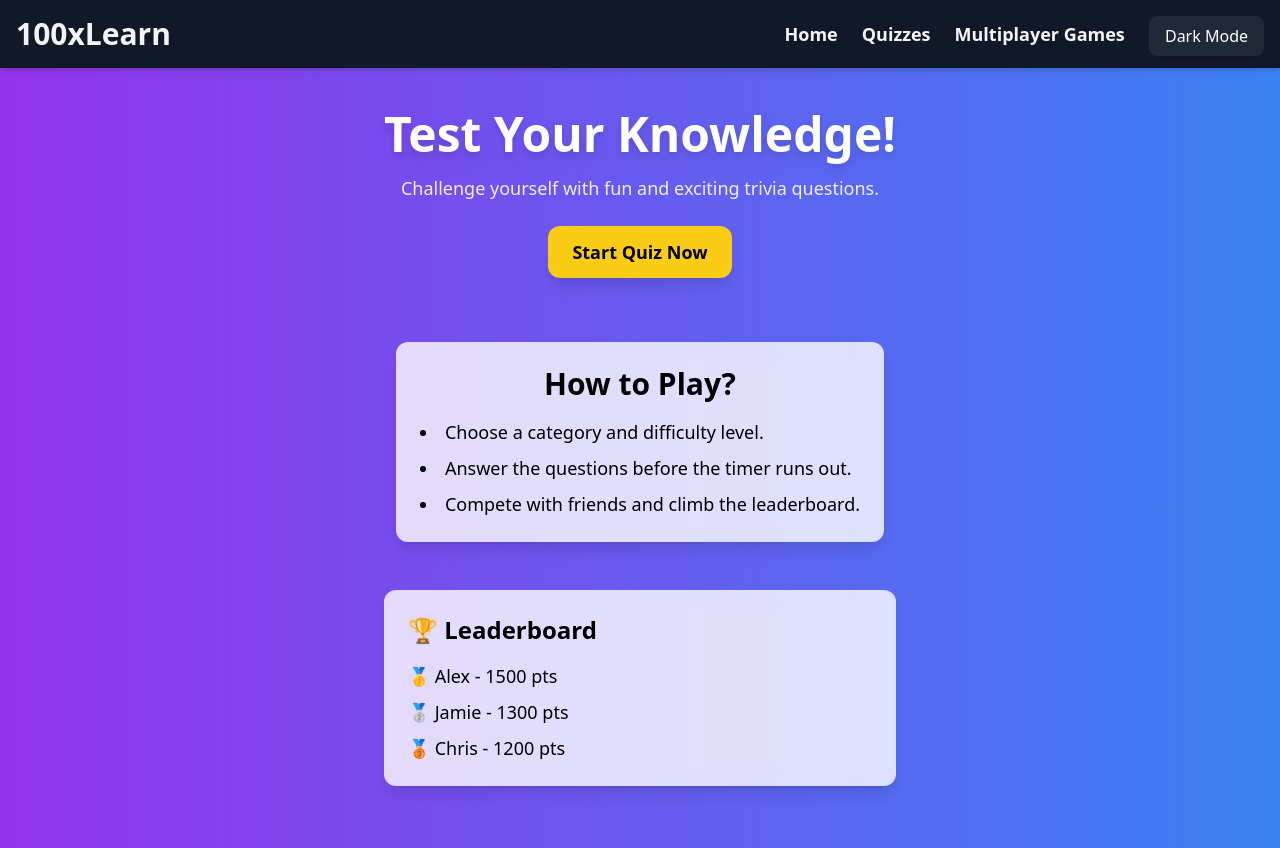
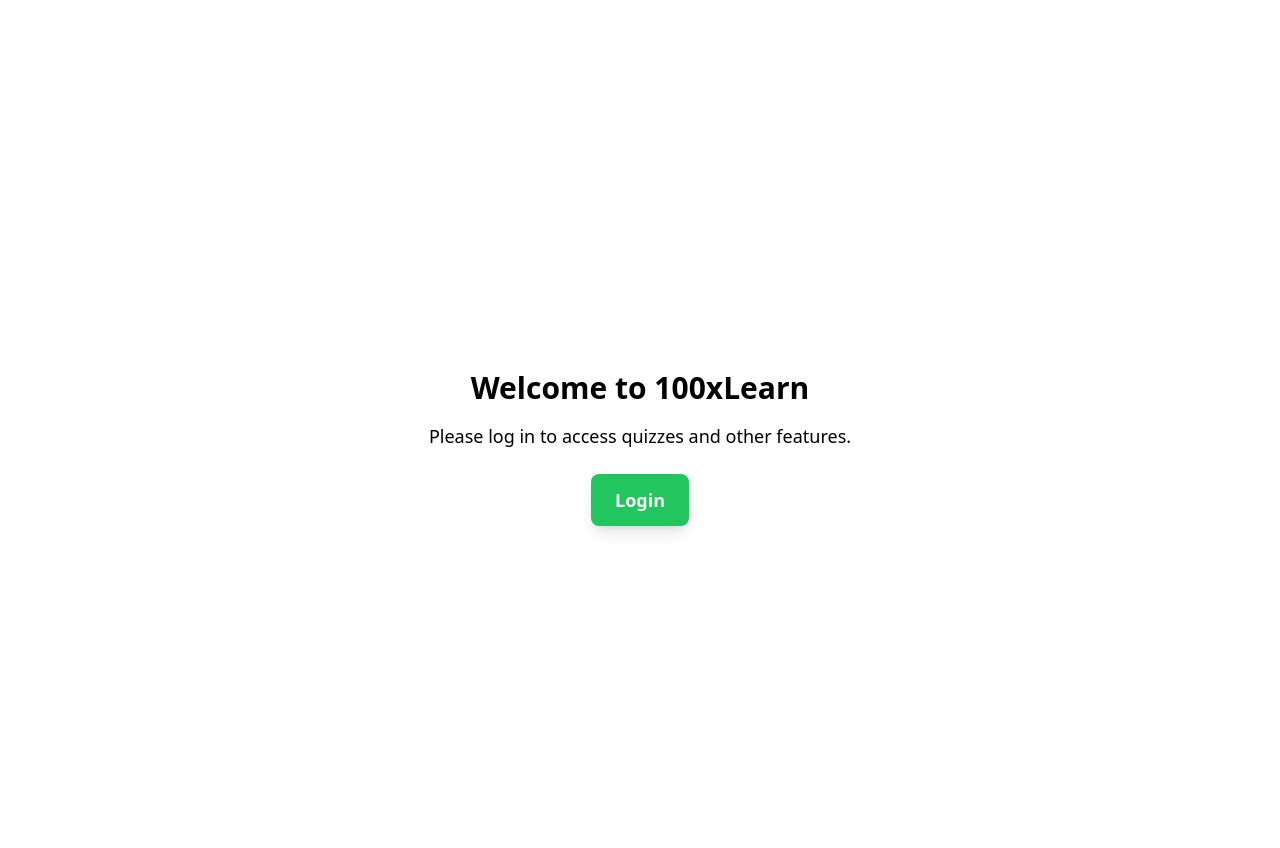
Before and after one commit to rakesh0x/100xlearn, a React (Vite) app: page / in a window 1280 px wide. Built offline with nearby package versions, Linux system fonts and the light colour scheme; no server answers.

Commit message:
done with auth

```diff
--- a/src/App.jsx
+++ b/src/App.jsx
@@ -1,33 +1,23 @@
 import React from 'react';
 import './index.css';
-import { Navbar } from './Navigation/Landing';
-import { LandingPage } from './Navigation/Landing';
 import { BrowserRouter, Routes, Route } from 'react-router-dom';
 import { Sidebar } from './Navigation/Sidebar';
 import { SubjectsCard } from './DashBoard/Singleplayer';
 import { SubjectsCard2 } from './DashBoard/Singleplayer';
 import { SinglePlayer } from './Navigation/Pages/Quizzes';
 import { LiveCompetetion } from './Navigation/Pages/MultiplayerGames';
-import { LoginForm } from './Navigation/authContext/ProtectedRoute';
 import { useAuth0 } from '@auth0/auth0-react';
-import { SignupNavbar } from './Navigation/authContext/Signup-signin';
-import { AuthHandler  } from './Navigation/authContext/ifAuth';
+import { Landing } from "./Navigation/Landing"
 
 function App() {
   return (
     <>
-      <Navbar/>
       <div style={{ paddingTop: "3em" }}></div>
         <Routes>
-              <Route path='user' AuthHandler  element = {
-                <div>
-                  <SignupNavbar/>
-                </div>
-              }></Route>
-                <Route path='/' AuthHandler element={
-                    <LandingPage />
+            <Route path='/' element={
+                <Landing />
             }/>
-                <Route path='/singleplayer' AuthHandler element = {
+            <Route path='/singleplayer' element = {
               <div className=' flex font-bold min-h-screen bg-gradient-to-r from-purple-600 to-blue-500 flex-grid '>
                 <div className='w-1/4 p-4'>
                   <Sidebar/>
@@ -40,14 +30,14 @@
                 </div>
               </div>
             }></Route>
-                <Route path='/computerscience' AuthHandler  element= {
+            <Route path='/computerscience'  element= {
               <div className=' flex font-bold  min-h-screen bg-gradient-to-b from-purple-600 to-blue-500 justify-center'>
                 <div className='w-1/4 p-4'>
                   <SinglePlayer/>
                 </div>
               </div>
             }></Route>
-                <Route path='/MultiPlayer' AuthHandler  element={
+            <Route path='/MultiPlayer'  element={
               <div className=' flex font-bold min-h-screen bg-gradient-to-b from-purple-600 to-blue-500 '>
                 <div className='w-1/4 p-4'>
                   <Sidebar/>
--- a/src/Navigation/Landing.jsx
+++ b/src/Navigation/Landing.jsx
@@ -3,13 +3,42 @@
 import { motion } from "framer-motion";
 import { useState } from "react";
 import { Menu, X } from "lucide-react";
+import { useAuth0 } from "@auth0/auth0-react";
 
-export const Navbar = () => {
+export const Landing = () => {
+  const [menuOpen, setMenuOpen] = useState(false);
+  const [darkMode, setDarkMode] = useState(false);
   const navigate = useNavigate();
-  const [menuOpen, setMenuOpen] = useState(false);
+  const { user, isAuthenticated, loginWithRedirect, logout, isLoading } = useAuth0();
+
+  if (isLoading) {
+    return (
+      <div className="min-h-screen flex items-center justify-center text-2xl font-bold">
+        Loading...
+      </div>
+    );
+  }
+
+  if (!isAuthenticated) {
+    return (
+      <div style={{ paddingTop: "-2rem"}}>
+        <div className="min-h-screen flex flex-col items-center justify-center text-center p-6 bg">
+          <h1 className="text-3xl font-bold mb-4">Welcome to 100xLearn</h1>
+          <p className="text-lg mb-6">Please log in to access quizzes and other features.</p>
+          <button
+            onClick={() => loginWithRedirect()}
+            className="bg-green-500 text-white px-6 py-3 rounded-lg text-lg font-semibold shadow-lg hover:bg-green-600 transition"
+          >
+            Login
+          </button>
+        </div>
+      </div>
+    );
+  }
 
   return (
-    <nav className="bg-gray-900 fixed w-full top-0 p-4 shadow-md ">
+    <>
+      <nav className="bg-gray-900 fixed w-full top-0 p-4 shadow-md">
         <div className="max-w-7xl mx-auto flex justify-between items-center">
           <button
             className="text-gray-100 text-3xl font-bold"
@@ -32,7 +61,7 @@
               Quizzes
             </button>
             <button
-            className="text-gray-100 hover:text-indigo-500 ml-8 mr-9 text-lg font-semibold transition"
+              className="text-gray-100 hover:text-indigo-500 text-lg font-semibold transition"
               onClick={() => navigate("/multiplayer")}
             >
               Multiplayer Games
@@ -87,14 +116,7 @@
           </motion.div>
         )}
       </nav>
-  );
-}
 
-export const LandingPage = () => {
-  const [darkMode, setDarkMode] = useState(false);
-  const Navigate = useNavigate();
-
-  return (
       <div className={`min-h-screen ${darkMode ? 'bg-gray-900 text-white' : 'bg-gradient-to-r from-purple-600 to-blue-500 text-white'} flex flex-col items-center justify-center p-6`}>
         <button
           onClick={() => setDarkMode(!darkMode)}
@@ -110,44 +132,29 @@
           className="text-center"
         >
           <h1 className="text-5xl font-bold mb-4 drop-shadow-lg">Test Your Knowledge!</h1>
+
+          <div>
+            <h1 className="text-2xl font-semibold">Welcome, {user.name}!</h1>
+            <button
+              onClick={() => logout({ logoutParams: { returnTo: window.location.origin } })}
+              className="bg-red-500 text-white px-4 py-2 mt-4 rounded-lg hover:bg-red-600 transition"
+            >
+              Logout
+            </button>
+          </div>
+
           <p className="text-lg mb-6 opacity-90">Challenge yourself with fun and exciting trivia questions.</p>
+
           <motion.button
             whileHover={{ scale: 1.1, boxShadow: "0px 0px 8px rgba(255, 255, 0, 0.8)" }}
             whileTap={{ scale: 0.9 }}
             className="bg-yellow-400 text-black px-6 py-3 text-lg font-semibold rounded-xl shadow-lg hover:bg-yellow-500"
-          onClick={() => Navigate('/singlePlayer')}
+            onClick={() => navigate('/singleplayer')}
           >
             Start Quiz Now
           </motion.button>
         </motion.div>
-
-      <motion.div
-        initial={{ opacity: 0 }}
-        animate={{ opacity: 1 }}
-        transition={{ delay: 0.5, duration: 1 }}
-        className="mt-16 text-center max-w-3xl bg-white text-black p-6 rounded-xl shadow-lg backdrop-blur-md bg-opacity-80"
-      >
-        <h2 className="text-3xl font-bold mb-4">How to Play?</h2>
-        <ul className="text-lg list-disc list-inside space-y-2 text-left">
-          <li>Choose a category and difficulty level.</li>
-          <li>Answer the questions before the timer runs out.</li>
-          <li>Compete with friends and climb the leaderboard.</li>
-        </ul>
-      </motion.div>
-
-      <motion.div
-        initial={{ opacity: 0, y: 50 }}
-        animate={{ opacity: 1, y: 0 }}
-        transition={{ delay: 0.7, duration: 1 }}
-        className="mt-12 max-w-lg w-full bg-white text-black p-6 rounded-xl shadow-lg backdrop-blur-md bg-opacity-80"
-      >
-        <h2 className="text-2xl font-bold mb-4">🏆 Leaderboard</h2>
-        <ul className="text-lg space-y-2">
-          <li>🥇 Alex - 1500 pts</li>
-          <li>🥈 Jamie - 1300 pts</li>
-          <li>🥉 Chris - 1200 pts</li>
-        </ul>
-      </motion.div>
       </div>
+    </>
   );
-}
+};
--- a/src/Navigation/authContext/Signup-signin.jsx
+++ /dev/null
@@ -1,153 +0,0 @@
-import React from "react";
-import { Navigate, useNavigate } from "react-router-dom";
-import { motion } from "framer-motion";
-import { useState } from "react";
-import { Menu, X } from "lucide-react";
-
-export const SignupNavbar = () => {
-  const navigate = useNavigate();
-  const [menuOpen, setMenuOpen] = useState(false);
-
-  return (
-    <nav className="bg-gray-900 fixed w-full top-0 p-4 shadow-md ">
-      <div className="max-w-7xl mx-auto flex justify-between items-center">
-        <button
-          className="text-gray-100 text-3xl font-bold"
-          onClick={() => navigate("/signup")}
-        >
-          100xLearn
-        </button>
-
-        <div className="hidden md:flex space-x-6">
-          <button
-            className="text-gray-100 hover:text-indigo-500 text-lg font-semibold transition"
-            onClick={() => navigate("/signup")}
-          >
-            Home
-          </button>
-          <button
-            className="text-gray-100 hover:text-indigo-500 text-lg font-semibold transition"
-            onClick={() => navigate("/signup")}
-          >
-            Quizzes
-          </button>
-          <button
-            className="text-gray-100 hover:text-indigo-500 ml-8 mr-9 text-lg font-semibold transition"
-            onClick={() => navigate("/signup")}
-          >
-            Multiplayer Games
-          </button>
-          <button
-            className="text-gray-100 hover:text-indigo-500 text-lg font-semibold transition"
-            onClick={() => navigate("/signup")}
-          >
-            LeaderBoard
-          </button>
-        </div>
-
-        <button
-          className="md:hidden text-gray-100"
-          onClick={() => setMenuOpen(!menuOpen)}
-        >
-          {menuOpen ? <X size={30} /> : <Menu size={30} />}
-        </button>
-      </div>
-
-      {menuOpen && (
-        <motion.div
-          initial={{ opacity: 0, y: -20 }}
-          animate={{ opacity: 1, y: 0 }}
-          transition={{ duration: 0.3 }}
-          className="md:hidden flex flex-col items-center space-y-4 bg-gray-800 p-4 mt-2 rounded-md"
-        >
-          <button
-            className="text-gray-100 hover:text-indigo-500 text-lg font-semibold transition"
-            onClick={() => { navigate("/signup"); setMenuOpen(false); }}
-          >
-            Home
-          </button>
-          <button
-            className="text-gray-100 hover:text-indigo-500 text-lg font-semibold transition"
-            onClick={() => { navigate("/signup"); setMenuOpen(false); }}
-          >
-            Quizzes
-          </button>
-          <button
-            className="text-gray-100 hover:text-indigo-500 text-lg font-semibold transition"
-            onClick={() => { navigate("/signup"); setMenuOpen(false); }}
-          >
-            Games
-          </button>
-          <button
-            className="text-gray-100 hover:text-indigo-500 text-lg font-semibold transition"
-            onClick={() => { navigate("/signup"); setMenuOpen(false); }}
-          >
-            My Profile
-          </button>
-        </motion.div>
-      )}
-    </nav>
-  );
-}
-
-export const SignupLanding = () => {
-  const [darkMode, setDarkMode] = useState(false);
-  const Navigate = useNavigate();
-
-  return (
-    <div className={`min-h-screen ${darkMode ? 'bg-gray-900 text-white' : 'bg-gradient-to-r from-purple-600 to-blue-500 text-white'} flex flex-col items-center justify-center p-6`}>
-      <button
-        onClick={() => setDarkMode(!darkMode)}
-        className="absolute top-4 right-4 bg-gray-800 text-white px-4 py-2 rounded-lg shadow-md hover:bg-gray-700"
-      >
-        {darkMode ? "Light Mode" : "Dark Mode"}
-      </button>
-
-      <motion.div
-        initial={{ opacity: 0, y: -50 }}
-        animate={{ opacity: 1, y: 0 }}
-        transition={{ duration: 1 }}
-        className="text-center"
-      >
-        <h1 className="text-5xl font-bold mb-4 drop-shadow-lg">Test Your Knowledge!</h1>
-        <p className="text-lg mb-6 opacity-90">Challenge yourself with fun and exciting trivia questions.</p>
-        <motion.button
-          whileHover={{ scale: 1.1, boxShadow: "0px 0px 8px rgba(255, 255, 0, 0.8)" }}
-        whileTap={{ scale: 0.9 }}
-          className="bg-yellow-400 text-black px-6 py-3 text-lg font-semibold rounded-xl shadow-lg hover:bg-yellow-500"
-          onClick={() => Navigate('/signup')}
-        >
-          Sign Up
-        </motion.button>
-      </motion.div>
-
-      <motion.div
-        initial={{ opacity: 0 }}
-        animate={{ opacity: 1 }}
-        transition={{ delay: 0.5, duration: 1 }}
-        className="mt-16 text-center max-w-3xl bg-white text-black p-6 rounded-xl shadow-lg backdrop-blur-md bg-opacity-80"
-      >
-        <h2 className="text-3xl font-bold mb-4">How to Play?</h2>
-        <ul className="text-lg list-disc list-inside space-y-2 text-left">
-          <li>Choose a category and difficulty level.</li>
-          <li>Answer the questions before the timer runs out.</li>
-          <li>Compete with friends and climb the leaderboard.</li>
-        </ul>
-      </motion.div>
-
-      <motion.div
-        initial={{ opacity: 0, y: 50 }}
-        animate={{ opacity: 1, y: 0 }}
-        transition={{ delay: 0.7, duration: 1 }}
-        className="mt-12 max-w-lg w-full bg-white text-black p-6 rounded-xl shadow-lg backdrop-blur-md bg-opacity-80"
-      >
-        <h2 className="text-2xl font-bold mb-4">🏆 Leaderboard</h2>
-        <ul className="text-lg space-y-2">
-          <li>🥇 Alex - 1500 pts</li>
-          <li>🥈 Jamie - 1300 pts</li>
-          <li>🥉 Chris - 1200 pts</li>
-        </ul>
-      </motion.div>
-    </div>
-  );
-}
```
Also changed, not shown: src/Navigation/authContext/ProtectedRoute.jsx (deleted, +0 -30 lines), src/Navigation/authContext/ifAuth.jsx (deleted, +0 -38 lines), src/main.jsx (+15 -6 lines), src/Navigation/Pages/Quizzes.jsx (line endings or trailing spaces), vite.config.js (line endings or trailing spaces), 2 other files (tests, documents, lock files or other folders). Lines whose indentation alone changed are shown as unchanged.
